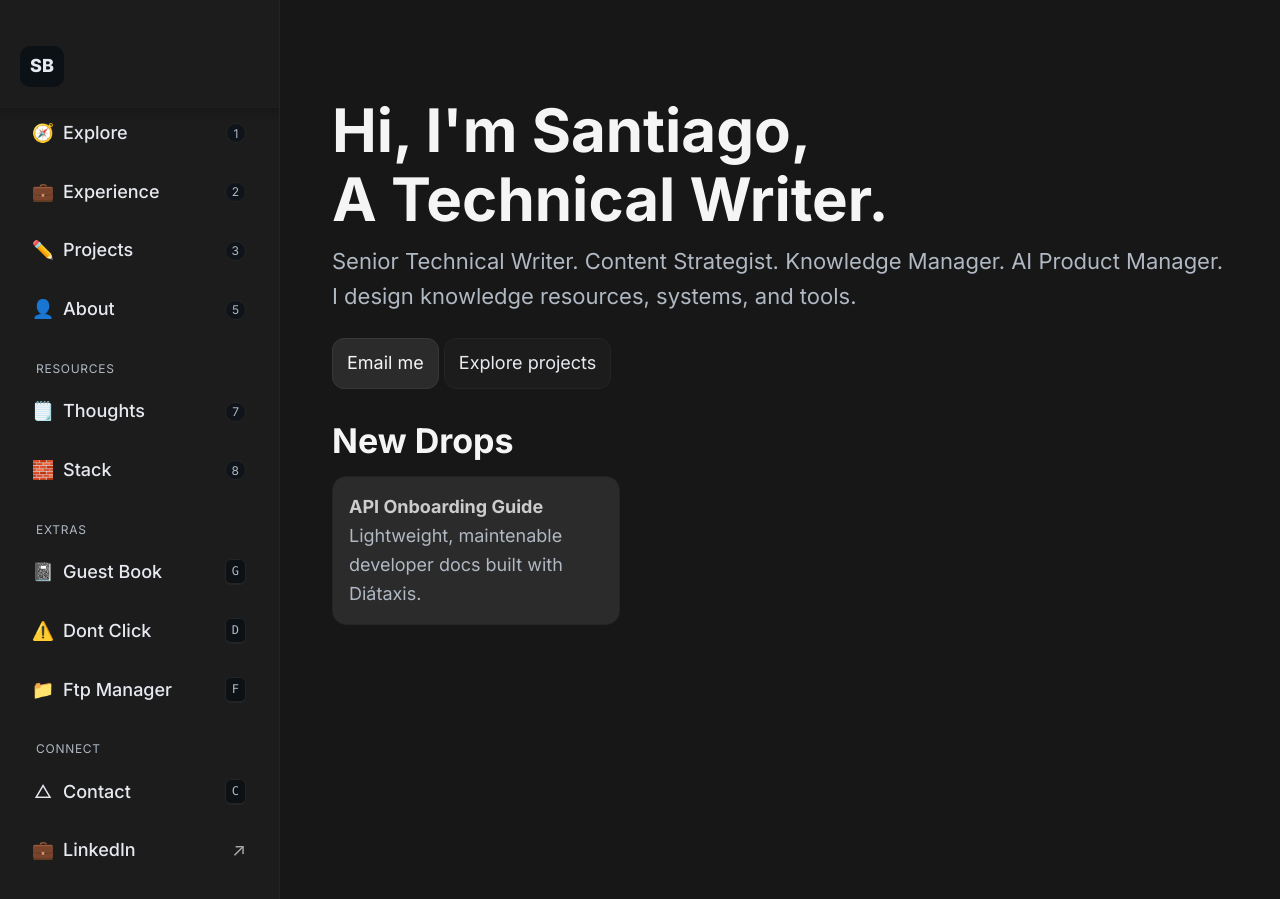
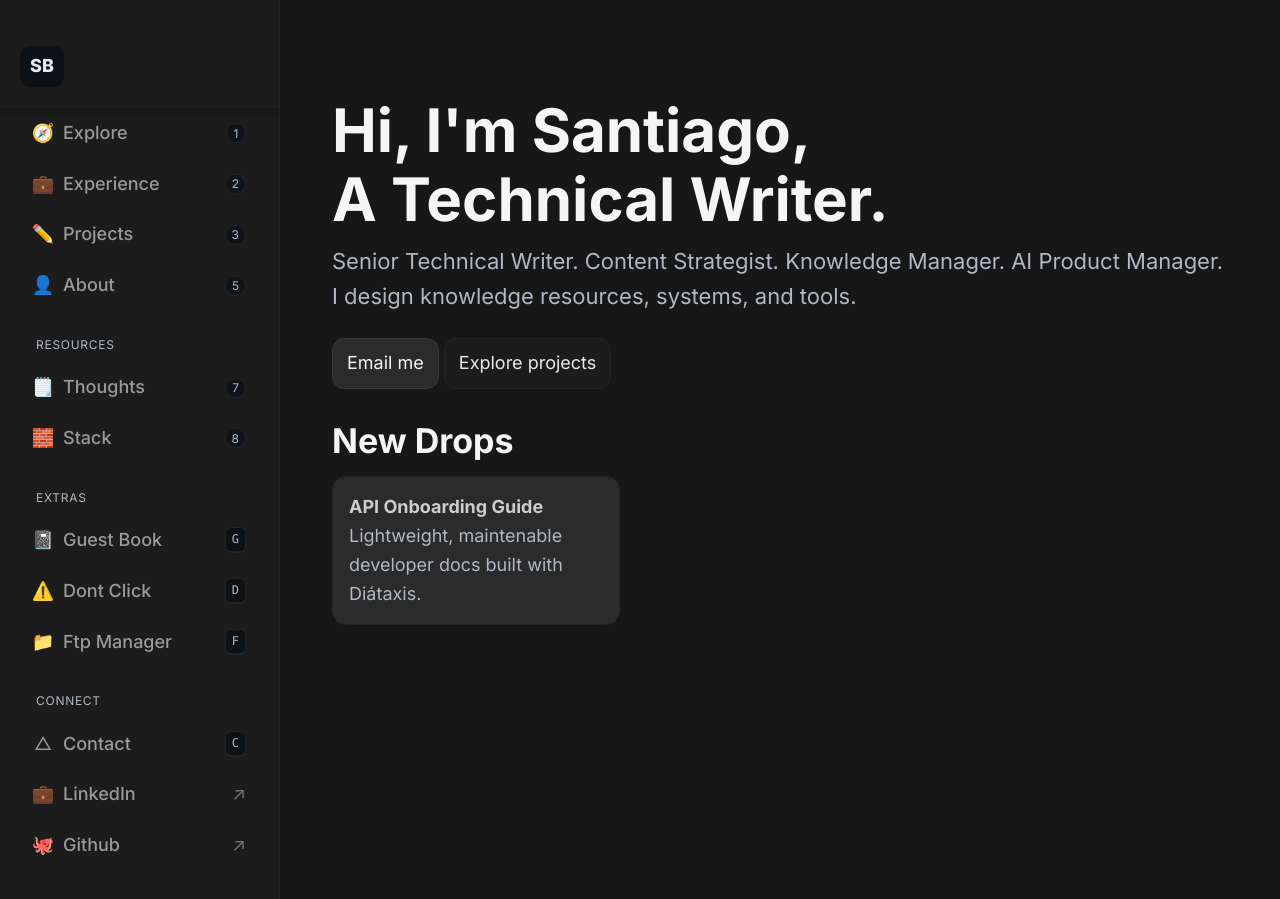
Before and after one commit to Sant720/portfolio, a Jekyll site: the page built from index.md, in a window 1280 px wide. Built offline with Jekyll 4.4.1, drawn with Linux system fonts in a browser that asks for light colours.

Commit message:
Update base.scss

```diff
--- a/_sass/base.scss
+++ b/_sass/base.scss
@@ -60,13 +60,13 @@
   color: var(--text-dim); font-size: 12px; letter-spacing: .06em;
   text-transform: uppercase; margin: 16px 16px 8px;
 }
-.nav-list { list-style: none; margin: 0; padding: 0; display: flex; flex-direction: column; gap: 8px; }
+.nav-list { list-style: none; margin: 0; padding: 0; display: flex; flex-direction: column; gap: 0px; }
 .nav-link {
   display: flex; align-items: center; gap: 10px;
-  padding: 10px 12px; border-radius: 12px; color: var(--text);
+  padding: 10px 12px; border-radius: 12px; color: var(--text-dim-high);
   border: 1px solid transparent;
 }
-.nav-link:hover, .nav-link:focus { background: #0f141a; border-color: var(--border); text-decoration: none; }
+.nav-link:hover, .nav-link:focus { color: var(--text-bright-high); background: #0f141a; border-color: var(--border); text-decoration: none; }
 .nav-emoji { width: 20px; display: inline-flex; justify-content: center; }
 .nav-title { font-weight: 500; }
 .spacer { flex: 1; }
```
